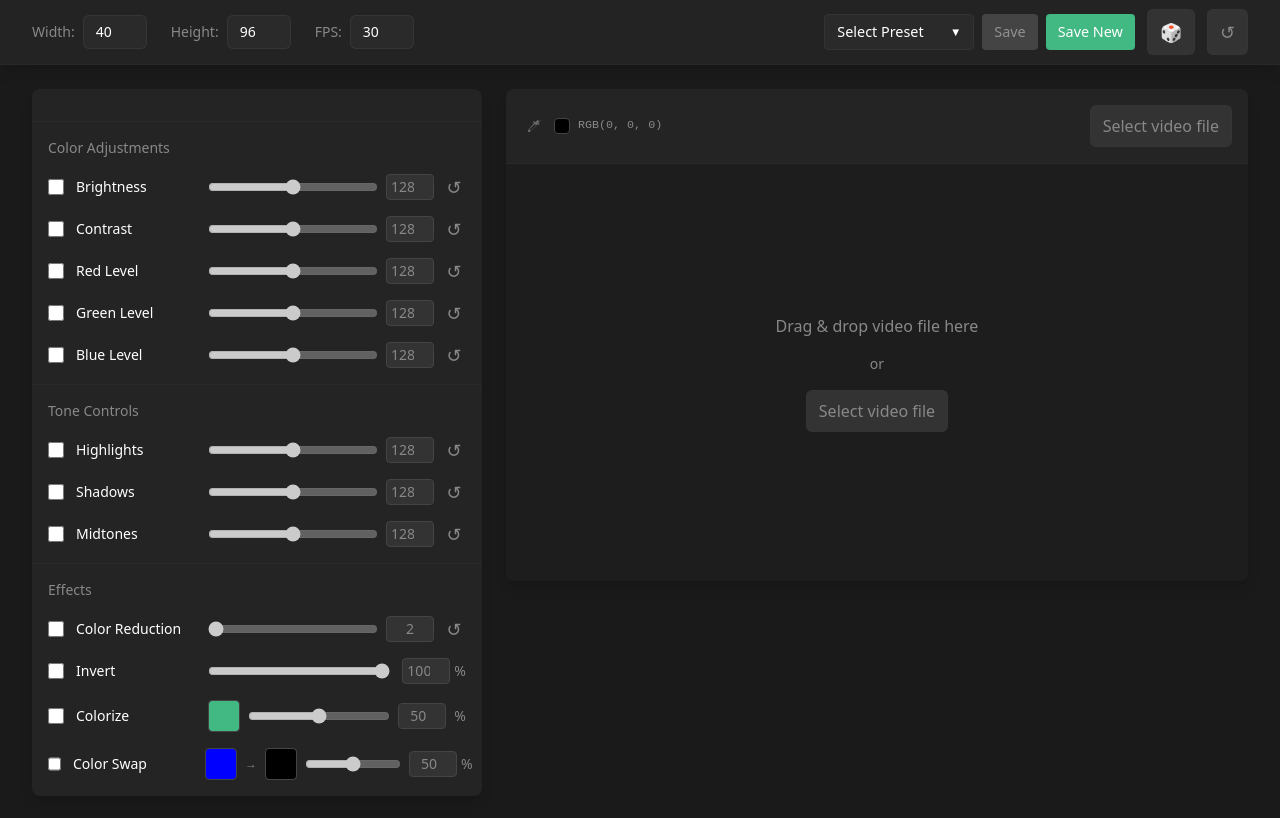
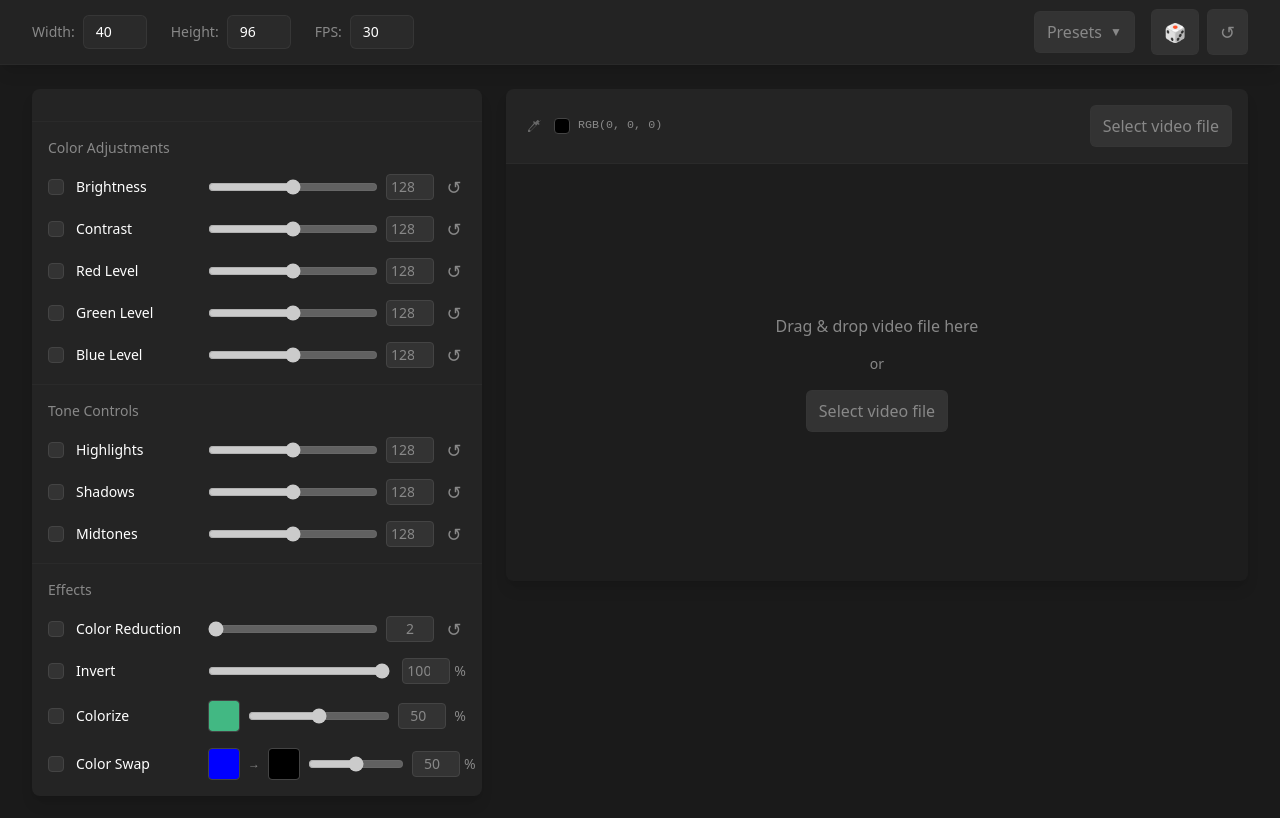
Before and after one commit to blastromen-labs/video-converter, a Vue app: page / in a window 1280 px wide. Built offline with nearby package versions, Linux system fonts and the light colour scheme.

Commit message:
fix UI and presets

```diff
--- a/package.json
+++ b/package.json
@@ -12,6 +12,7 @@
     "vue": "^3.5.13"
   },
   "devDependencies": {
+    "@tailwindcss/forms": "^0.5.9",
     "@vitejs/plugin-vue": "^5.2.1",
     "autoprefixer": "^10.4.20",
     "postcss": "^8.4.49",
--- a/src/components/Navbar.vue
+++ b/src/components/Navbar.vue
@@ -117,14 +117,17 @@ const randomizeSettings = () => {
                     </div>
                 </div>
 
-                <div class="flex items-center gap-3">
+                <div class="flex items-center gap-4">
                     <PresetManager :current-settings="currentSettings" @load-preset="handleLoadPreset" />
-                    <button class="btn hover:bg-control-bg/80" @click="randomizeSettings" title="Randomize settings">
-                        <span class="text-lg">🎲</span>
-                    </button>
-                    <button class="btn hover:bg-control-bg/80" @click="resetSettings" title="Reset all settings">
-                        <span class="text-lg">↺</span>
-                    </button>
+                    <div class="flex items-center gap-2">
+                        <button class="btn hover:bg-control-bg/80" @click="randomizeSettings"
+                            title="Randomize settings">
+                            <span class="text-lg">🎲</span>
+                        </button>
+                        <button class="btn hover:bg-control-bg/80" @click="resetSettings" title="Reset all settings">
+                            <span class="text-lg">↺</span>
+                        </button>
+                    </div>
                 </div>
             </div>
         </div>
--- a/src/components/OutputSettings.vue
+++ b/src/components/OutputSettings.vue
@@ -66,7 +66,7 @@ const resetValue = (control) => {
                 <div class="space-y-4">
                     <div v-for="control in section.controls" :key="control.key" class="flex items-center gap-3">
                         <input type="checkbox" v-model="adjustments[control.key].enabled"
-                            class="form-checkbox h-4 w-4 bg-control-bg border-border rounded text-accent focus:ring-accent focus:ring-offset-0">
+                            class="form-checkbox h-4 w-4 bg-control-bg border-border rounded text-accent focus:ring-accent focus:ring-offset-0 focus:ring-offset-panel-bg checked:bg-accent checked:border-accent">
                         <label class="text-sm text-text min-w-[120px]">{{ control.label }}</label>
 
                         <!-- Standard slider -->
--- a/src/components/PresetManager.vue
+++ b/src/components/PresetManager.vue
@@ -31,7 +31,7 @@ onMounted(() => {
 
     // Close dropdown when clicking outside
     document.addEventListener('click', (e) => {
-        if (!e.target.closest('.preset-dropdown')) {
+        if (!e.target.closest('.preset-manager')) {
             showDropdown.value = false
         }
     })
@@ -44,7 +44,6 @@ const saveNewPreset = () => {
     }
 
     const newPreset = {
-        id: Date.now(),
         name: newPresetName.value.trim(),
         settings: { ...props.currentSettings }
     }
@@ -62,20 +61,21 @@ const saveCurrentPreset = () => {
         return
     }
 
-    const index = presets.value.findIndex(p => p.id === selectedPreset.value.id)
+    const index = presets.value.findIndex(p => p.name === selectedPreset.value.name)
     if (index !== -1) {
         presets.value[index] = {
             ...selectedPreset.value,
             settings: { ...props.currentSettings }
         }
         saveToCookie()
+        showDropdown.value = false
     }
 }
 
-const deletePreset = (presetId, event) => {
+const deletePreset = (preset, event) => {
     event.stopPropagation() // Prevent dropdown from closing
-    presets.value = presets.value.filter(p => p.id !== presetId)
-    if (selectedPreset.value?.id === presetId) {
+    presets.value = presets.value.filter(p => p.name !== preset.name)
+    if (selectedPreset.value?.name === preset.name) {
         selectedPreset.value = null
     }
     saveToCookie()
@@ -85,6 +85,10 @@ const loadPreset = (preset) => {
     selectedPreset.value = preset
     emit('load-preset', preset.settings)
     showDropdown.value = false
+}
+
+const selectPreset = (preset) => {
+    selectedPreset.value = preset
 }
 
 const saveToCookie = () => {
@@ -104,252 +108,71 @@ const toggleDropdown = (event) => {
 </script>
 
 <template>
-    <div class="preset-manager">
-        <div class="preset-actions">
-            <div class="preset-dropdown" @click.stop>
-                <button class="dropdown-toggle" @click="toggleDropdown">
-                    {{ selectedPreset?.name || 'Select Preset' }}
-                    <span class="dropdown-arrow" :class="{ 'arrow-up': showDropdown }">▼</span>
+    <div class="relative preset-manager">
+        <button class="btn flex items-center gap-2" @click.stop="showDropdown = !showDropdown">
+            <span>{{ selectedPreset ? selectedPreset.name : 'Presets' }}</span>
+            <span class="text-xs">▼</span>
+        </button>
+
+        <div v-if="showDropdown"
+            class="absolute top-full mt-1 right-0 w-64 bg-panel-bg border border-border/20 rounded-lg shadow-lg overflow-hidden">
+            <div v-if="selectedPreset" class="p-3 border-b border-border/20 flex items-center justify-between">
+                <span class="text-sm text-text-secondary">Selected: {{ selectedPreset.name }}</span>
+                <button class="px-2 py-1 text-xs bg-accent text-white rounded hover:bg-accent/80"
+                    @click.stop="saveCurrentPreset" title="Save current settings to selected preset">
+                    Update
                 </button>
-                <div v-if="showDropdown" class="dropdown-menu">
-                    <div v-if="presets.length === 0" class="no-presets">
-                        No saved presets
-                    </div>
-                    <div v-else v-for="preset in presets" :key="preset.id" class="preset-item"
-                        @click="loadPreset(preset)" :class="{ 'selected': selectedPreset?.id === preset.id }">
-                        <span class="preset-name">{{ preset.name }}</span>
-                        <button class="delete-btn" @click="deletePreset(preset.id, $event)">
-                            ×
-                        </button>
+            </div>
+
+            <div v-if="showPresetInput" class="p-3 border-b border-border/20">
+                <div class="flex gap-2">
+                    <input type="text" v-model="newPresetName" placeholder="Preset name"
+                        class="flex-1 bg-control-bg border border-border rounded px-2 py-1 text-sm text-text"
+                        @keyup.enter="saveNewPreset" @keyup.esc="showPresetInput = false">
+                    <button
+                        class="w-6 h-6 flex items-center justify-center text-accent hover:text-accent/80 transition-colors"
+                        @click.stop="saveNewPreset" title="Save preset">
+                        <svg class="w-4 h-4" viewBox="0 0 24 24" fill="none" stroke="currentColor" stroke-width="2">
+                            <path d="M20 6L9 17l-5-5" />
+                        </svg>
+                    </button>
+                    <button
+                        class="w-6 h-6 flex items-center justify-center text-text-secondary hover:text-text transition-colors"
+                        @click.stop="showPresetInput = false" title="Cancel">
+                        <svg class="w-4 h-4" viewBox="0 0 24 24" fill="none" stroke="currentColor" stroke-width="2">
+                            <path d="M18 6L6 18M6 6l12 12" />
+                        </svg>
+                    </button>
+                </div>
+            </div>
+
+            <div class="max-h-64 overflow-y-auto">
+                <div v-if="presets.length === 0" class="p-4 text-text-secondary text-sm text-center italic">
+                    No presets saved
+                </div>
+                <div v-else v-for="preset in presets" :key="preset.name"
+                    class="flex items-center justify-between p-3 hover:bg-control-bg/50 transition-colors"
+                    :class="{ 'bg-accent/20 hover:bg-accent/30': preset === selectedPreset }"
+                    @click="selectPreset(preset)">
+                    <span>{{ preset.name }}</span>
+                    <div class="flex items-center gap-2">
+                        <button class="px-2 py-1 text-xs bg-accent text-white rounded hover:bg-accent/80"
+                            @click.stop="loadPreset(preset)">Load</button>
+                        <button class="px-2 py-1 text-xs bg-red-500 text-white rounded hover:bg-red-500/80"
+                            @click.stop="deletePreset(preset, $event)">Delete</button>
                     </div>
                 </div>
             </div>
-            <button class="save-btn" :disabled="!selectedPreset"
-                :title="!selectedPreset ? 'Select a preset first' : 'Save current settings to selected preset'"
-                @click="saveCurrentPreset">
-                Save
-            </button>
-            <button class="save-new-btn" @click="showPresetInput = true">
-                Save New
-            </button>
-        </div>
 
-        <div v-if="showPresetInput" class="preset-input">
-            <input type="text" v-model="newPresetName" placeholder="Enter preset name" @keyup.enter="saveNewPreset">
-            <div class="preset-input-actions">
-                <button class="save-btn" @click="saveNewPreset">Save</button>
-                <button class="cancel-btn" @click="showPresetInput = false">Cancel</button>
+            <div class="p-3 border-t border-border/20">
+                <button v-if="!showPresetInput"
+                    class="w-full px-3 py-1.5 bg-accent text-white rounded hover:bg-accent/80"
+                    @click.stop="showPresetInput = true">Save New Preset</button>
             </div>
         </div>
     </div>
 </template>
 
 <style>
-.preset-manager {
-    display: flex;
-    align-items: center;
-}
-
-.preset-actions {
-    display: flex;
-    gap: 8px;
-}
-
-.preset-dropdown {
-    position: relative;
-}
-
-.dropdown-toggle {
-    background: #2a2a2a;
-    color: white;
-    border: 1px solid #333;
-    padding: 6px 12px;
-    border-radius: 4px;
-    cursor: pointer;
-    font-size: 0.9em;
-    min-width: 150px;
-    display: flex;
-    justify-content: space-between;
-    align-items: center;
-}
-
-.dropdown-arrow {
-    font-size: 0.8em;
-    transition: transform 0.2s;
-}
-
-.arrow-up {
-    transform: rotate(180deg);
-}
-
-.dropdown-menu {
-    position: absolute;
-    top: 100%;
-    left: 0;
-    right: 0;
-    margin-top: 4px;
-    background: #2a2a2a;
-    border: 1px solid #333;
-    border-radius: 4px;
-    max-height: 200px;
-    overflow-y: auto;
-    z-index: 1000;
-}
-
-.dropdown-menu .preset-item {
-    padding: 8px 12px;
-    display: flex;
-    justify-content: space-between;
-    align-items: center;
-    cursor: pointer;
-    transition: background-color 0.2s;
-}
-
-.dropdown-menu .preset-item:hover {
-    background: #333;
-}
-
-.dropdown-menu .preset-name {
-    color: white;
-    flex-grow: 1;
-}
-
-.dropdown-menu .delete-btn {
-    background: none;
-    border: none;
-    color: #ff4444;
-    font-size: 1.2em;
-    padding: 0 4px;
-    cursor: pointer;
-    opacity: 0;
-    transition: opacity 0.2s;
-}
-
-.dropdown-menu .preset-item:hover .delete-btn {
-    opacity: 1;
-}
-
-.save-preset-btn {
-    background: #42b883;
-    color: white;
-    border: none;
-    padding: 6px 12px;
-    border-radius: 4px;
-    cursor: pointer;
-    font-size: 0.9em;
-}
-
-.preset-input {
-    display: flex;
-    flex-direction: column;
-    gap: 10px;
-    margin-bottom: 15px;
-}
-
-.preset-input input {
-    padding: 8px;
-    border: 1px solid #333;
-    border-radius: 4px;
-    background: #2a2a2a;
-    color: white;
-}
-
-.preset-input-actions {
-    display: flex;
-    gap: 8px;
-}
-
-.save-btn {
-    background: #666;
-    color: white;
-    border: none;
-    padding: 6px 12px;
-    border-radius: 4px;
-    cursor: pointer;
-    font-size: 0.9em;
-}
-
-.save-btn:disabled {
-    opacity: 0.5;
-    cursor: not-allowed;
-}
-
-.save-btn:not(:disabled):hover {
-    background: #777;
-}
-
-.save-new-btn {
-    background: #42b883;
-    color: white;
-    border: none;
-    padding: 6px 12px;
-    border-radius: 4px;
-    cursor: pointer;
-    font-size: 0.9em;
-}
-
-.save-new-btn:hover {
-    background: #3aa876;
-}
-
-.cancel-btn {
-    background: #666;
-    color: white;
-}
-
-.presets-list {
-    display: flex;
-    flex-direction: column;
-    gap: 8px;
-}
-
-.preset-item {
-    background: #2a2a2a;
-    padding: 10px;
-    border-radius: 4px;
-}
-
-.preset-info {
-    display: flex;
-    justify-content: space-between;
-    align-items: center;
-}
-
-.preset-name {
-    color: #fff;
-}
-
-.preset-actions {
-    display: flex;
-    gap: 8px;
-}
-
-.load-btn {
-    background: #42b883;
-    color: white;
-    padding: 4px 8px;
-    font-size: 0.8em;
-}
-
-.delete-btn {
-    background: #ff4444;
-    color: white;
-    padding: 4px 8px;
-    font-size: 0.8em;
-}
-
-.no-presets {
-    color: #666;
-    text-align: center;
-    font-style: italic;
-    padding: 20px;
-}
-
-.dropdown-menu .preset-item.selected {
-    background: #42b88333;
-}
-
-.dropdown-menu .preset-item.selected:hover {
-    background: #42b88355;
-}
+/* Remove all custom styles */
 </style>
--- a/tailwind.config.js
+++ b/tailwind.config.js
@@ -17,5 +17,9 @@ export default {
             }
         },
     },
-    plugins: [],
+    plugins: [
+        require('@tailwindcss/forms')({
+            strategy: 'class'
+        })
+    ],
 }
```
Also changed, not shown: 1 other file (tests, documents, lock files or other folders).
